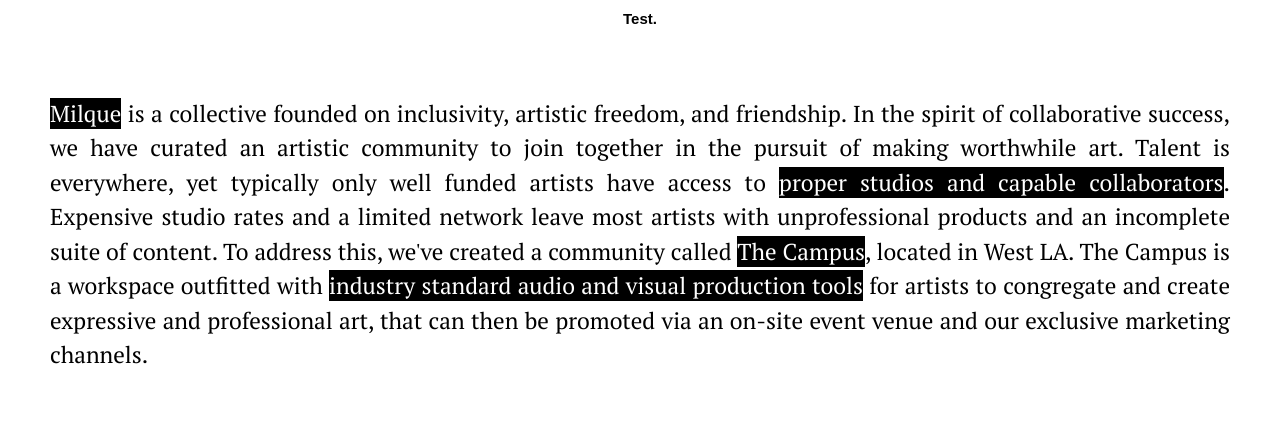
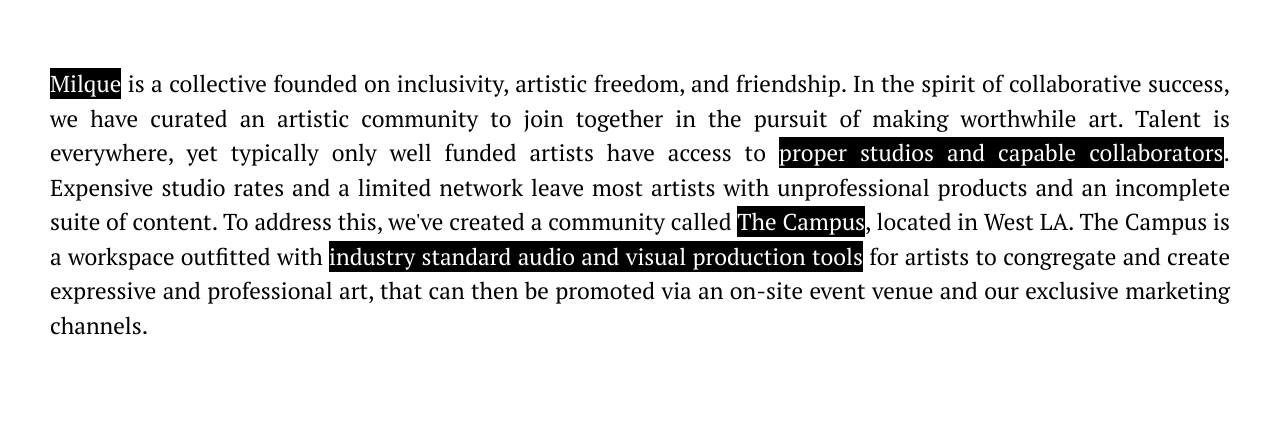
Before and after one commit to denise-wang/Milque-Website, a plain HTML site: page index.html in a window 1280 px wide. Shown: the part 694-1117 px from the top of the page. After the commit the page ends 1088 px from the top, so only its background shows below. Drawn offline with Linux system fonts and the light colour scheme.

Commit message:
Update index.html

```diff
--- a/index.html
+++ b/index.html
@@ -28,7 +28,6 @@
       <video width="720" height="600" controls autoplay>
         <source src="#" type="video/mp4">
       </video>
-      <h1>Test.</h1>
       <h2>
         <a class="em-text">Milque</a> is a collective founded on inclusivity,
         artistic freedom, and friendship. In the spirit of collaborative success,
```
